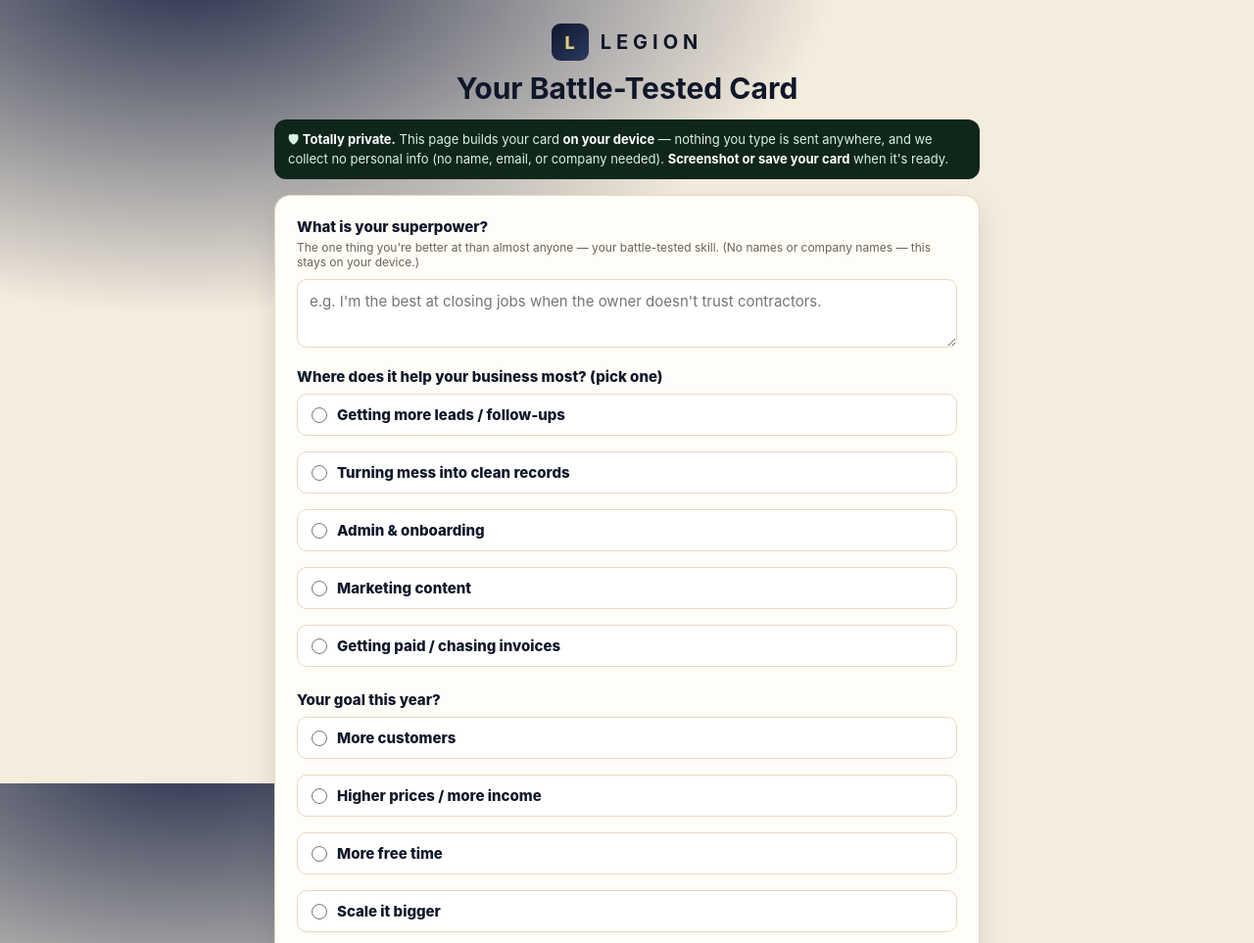
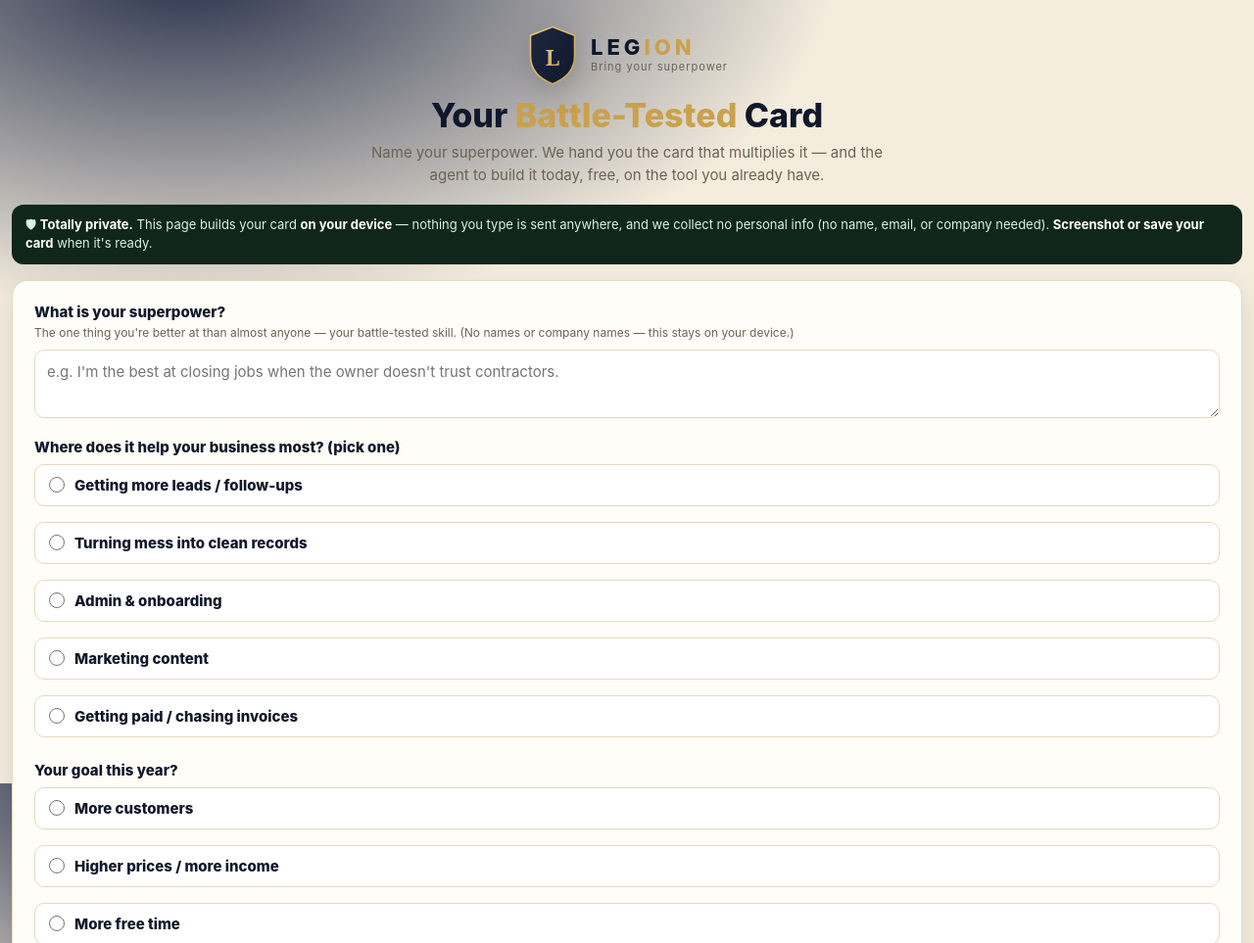
Before and after one commit to D-ops47/joinlegion, a plain HTML site: page card.html in a window 1280 px wide. Shown: the top 963 px of the page at 98% size. Drawn offline with Linux system fonts and the light colour scheme.

Commit message:
Branded Battle-Tested Card generator hero

```diff
--- a/card.html
+++ b/card.html
@@ -9,10 +9,14 @@
   *{box-sizing:border-box;margin:0;padding:0;}
   body{font-family:-apple-system,BlinkMacSystemFont,"Segoe UI",Roboto,Helvetica,Arial,sans-serif;background:radial-gradient(1100px 600px at 15% -5%,#232c48 0%,var(--paper) 60%) fixed;color:var(--ink);min-height:100vh;padding:24px 12px;}
   .stage{max-width:720px;margin:0 auto;}
-  .brand{display:flex;align-items:center;gap:12px;margin:0 auto 10px;justify-content:center;}
-  .brand .m{width:38px;height:38px;border-radius:9px;background:linear-gradient(135deg,var(--brand),#2b3a63);color:var(--gold2);font-weight:800;display:flex;align-items:center;justify-content:center;font-size:18px;}
-  .brand b{letter-spacing:5px;color:var(--brand);font-size:20px;}
-  h1{font-size:30px;text-align:center;color:var(--brand);margin:4px 0 14px;}
+  .brand{display:flex;align-items:center;gap:12px;justify-content:center;margin-bottom:6px;}
+  .brand .logo{width:54px;height:63px;filter:drop-shadow(0 8px 16px rgba(15,23,42,.25));}
+  .wm{font-size:22px;letter-spacing:4px;font-weight:800;color:var(--brand);line-height:1;}
+  .wm em{font-style:normal;color:var(--gold);}
+  .wm-tag{font-size:11px;color:var(--muted);letter-spacing:1px;margin-top:2px;}
+  h1{font-size:34px;text-align:center;color:var(--brand);margin:10px 0 6px;font-weight:800;}
+  h1 .gold{color:var(--gold);}
+  .lede{text-align:center;color:var(--muted);font-size:15px;max-width:540px;margin:0 auto 18px;line-height:1.55;}
   .banner{background:#10261b;color:#d9f2e4;border-radius:12px;padding:11px 14px;font-size:13px;line-height:1.5;margin-bottom:16px;}
   .banner b{color:#fff;}
   .card{background:var(--card);border:1px solid var(--line);border-radius:16px;padding:22px;box-shadow:0 10px 30px rgba(15,23,42,.10);margin-bottom:16px;}
@@ -60,9 +64,13 @@
 </head>
 <body>
 <div class="stage">
-
-  <div class="brand"><div class="m">L</div><b>LEGION</b></div>
-  <h1>Your Battle-Tested Card</h1>
+  <div class="brand">
+    <svg class="logo" viewBox="0 0 120 140" role="img" aria-label="LEGION shield"><defs><linearGradient id="gld" x1="0" y1="0" x2="1" y2="1"><stop offset="0" stop-color="#e4c87f"/><stop offset="1" stop-color="#caa14c"/></linearGradient><linearGradient id="navg" x1="0" y1="0" x2="1" y2="1"><stop offset="0" stop-color="#1d2740"/><stop offset="1" stop-color="#0f172a"/></linearGradient></defs><path d="M60 8 L110 27 V74 C110 106 88 126 60 137 C32 126 10 106 10 74 V27 Z" fill="url(#navg)" stroke="url(#gld)" stroke-width="3.5"/><text x="60" y="96" text-anchor="middle" font-family="Georgia,serif" font-size="50" font-weight="bold" fill="url(#gld)">L</text></svg>
+    <div style="text-align:left;"><div class="wm">LEG<em>ION</em></div><div class="wm-tag">Bring your superpower</div></div>
+  </div>
+  <h1>Your <span class="gold">Battle-Tested</span> Card</h1>
+  <div class="lede">Name your superpower. We hand you the card that multiplies it — and the agent to build it today, free, on the tool you already have.</div>
+</div>
 
   <!-- ===== INPUT ===== -->
   <div id="inputView">
```
